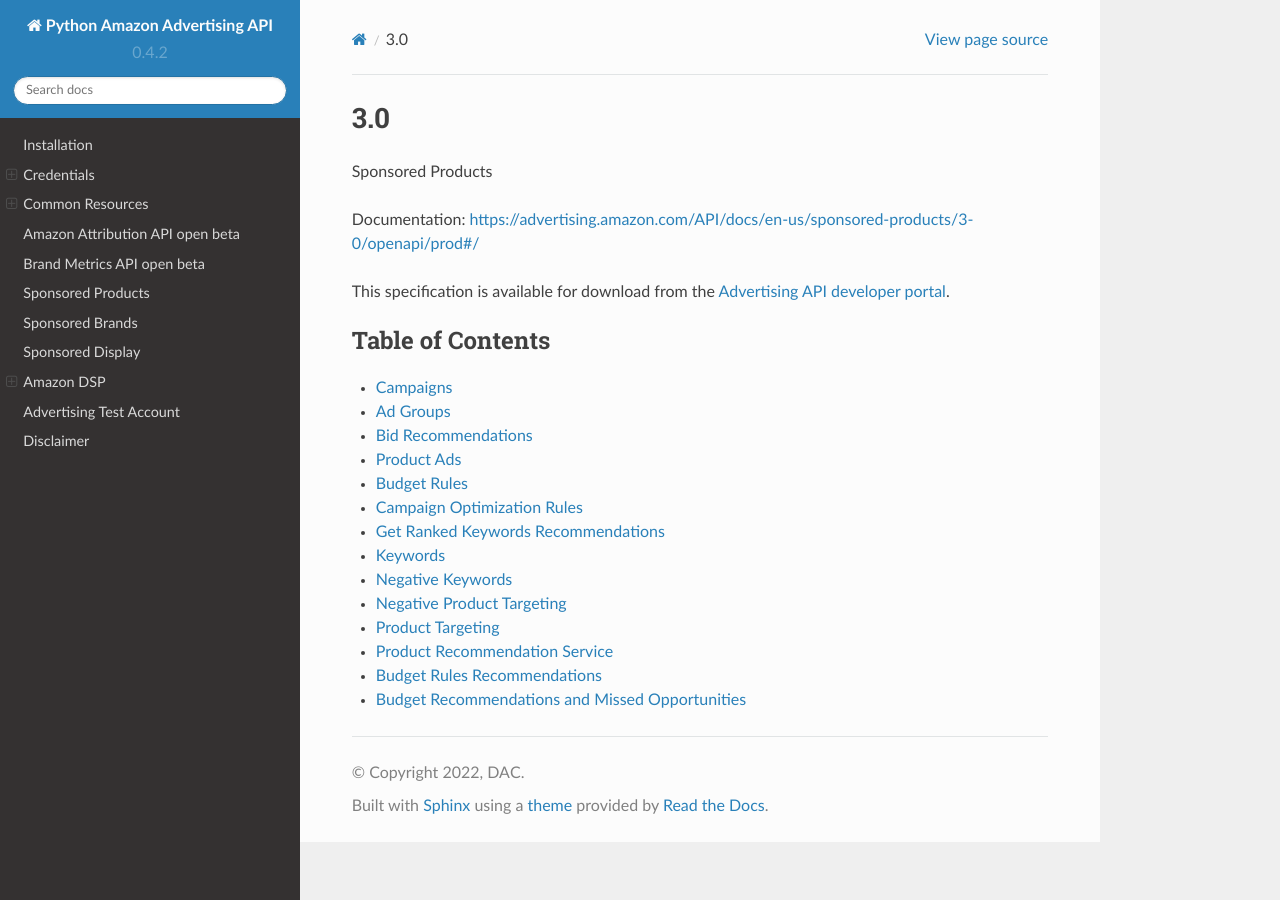
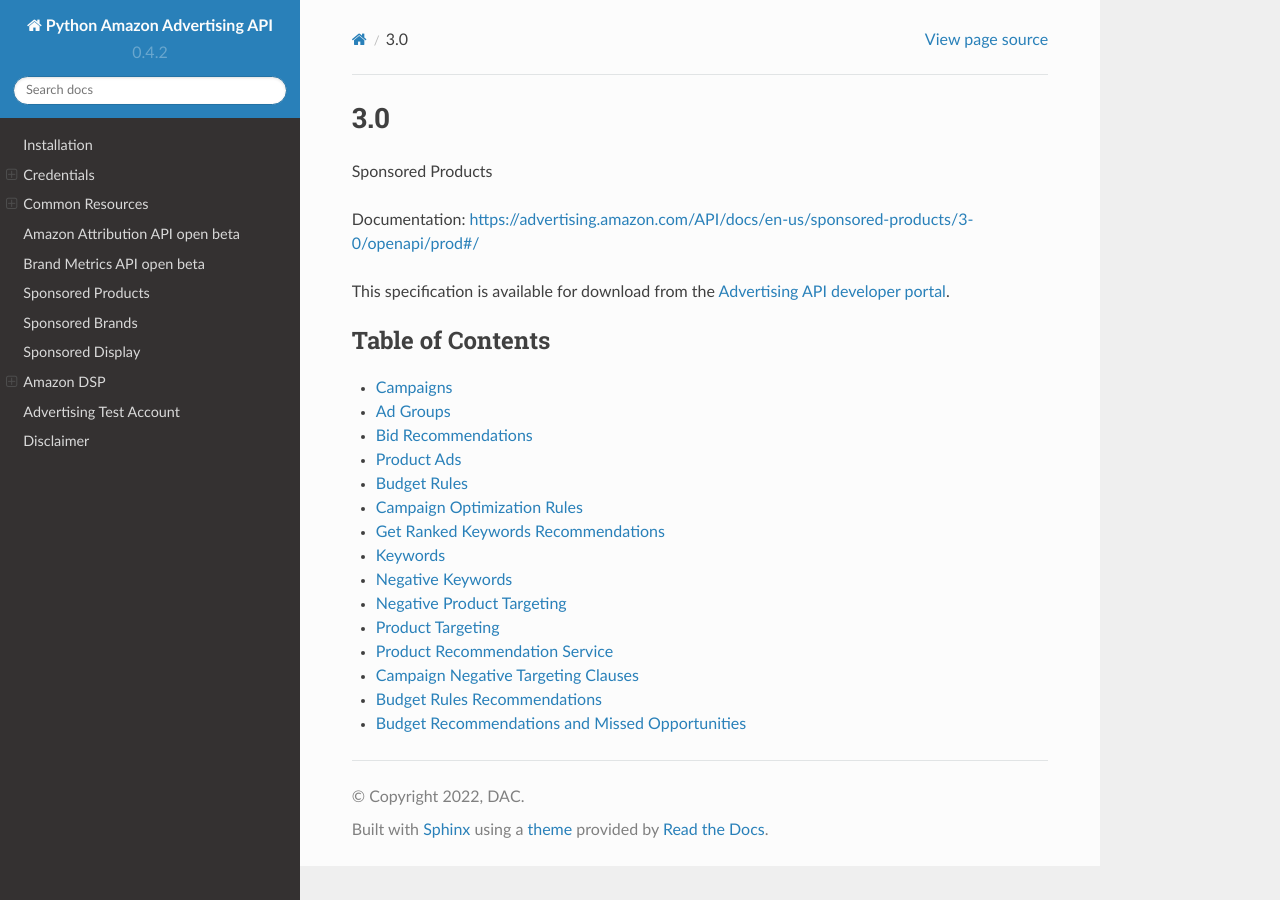
Before and after one commit to denisneuf/python-amazon-ad-api, a Sphinx documentation site: the page built from docs/sp_v3.rst, in a window 1280 px wide. Built offline with Sphinx 7.4.7 and the Read the Docs theme 2.0.0, drawn with Linux system fonts in a browser that asks for light colours.

Commit message:
sp3 campaign negative targets endpoint and docs

```diff
--- a/docs/sp_v3.rst
+++ b/docs/sp_v3.rst
@@ -24,5 +24,6 @@ This specification is available for download from the `Advertising API developer
     sp/negative_product_targeting_v3
     sp/product_targeting
     sp/budget_recommendations
+    sp/campaign_negative_targets
     sp/budget_rules_recommendations
     sp/product_recommendations
```
